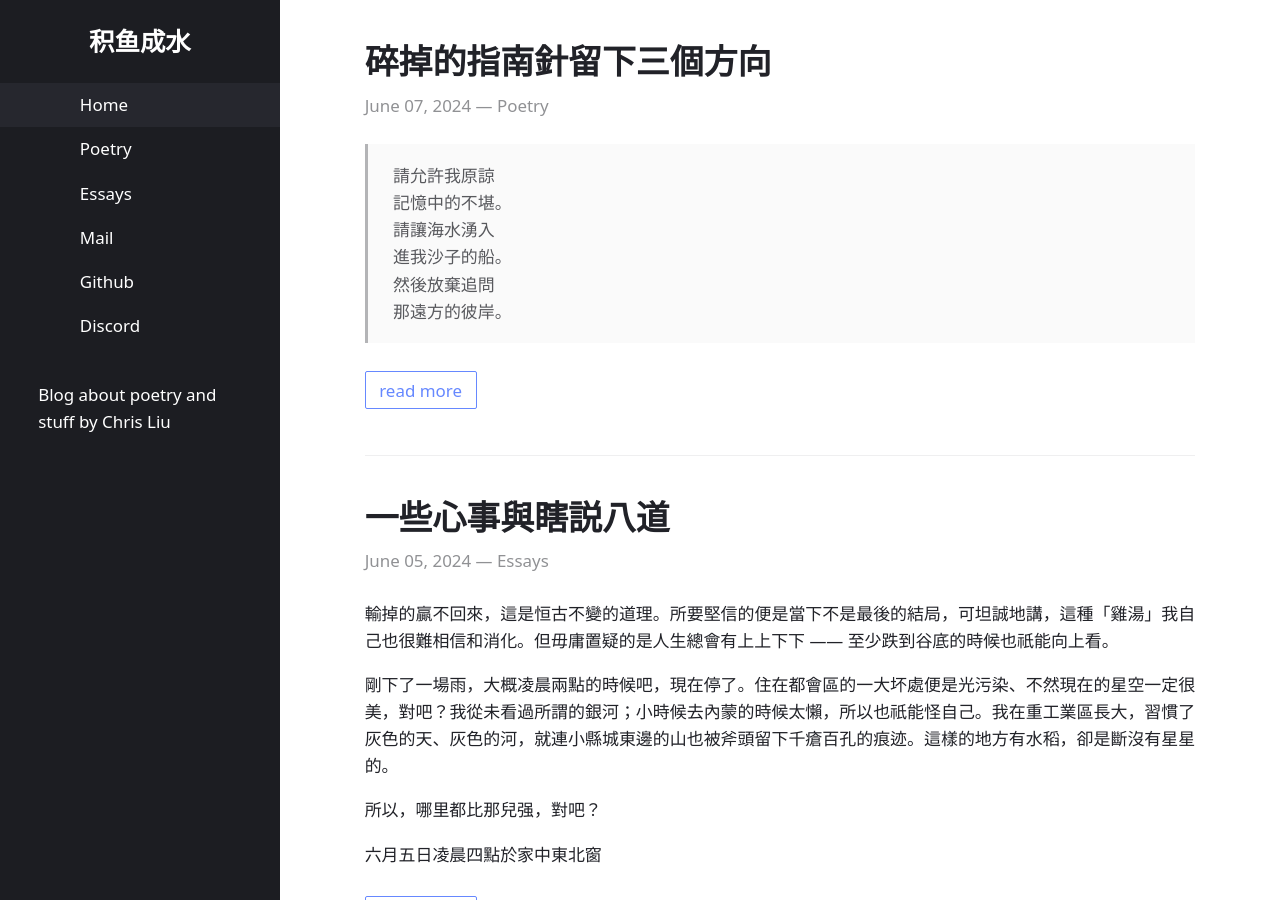
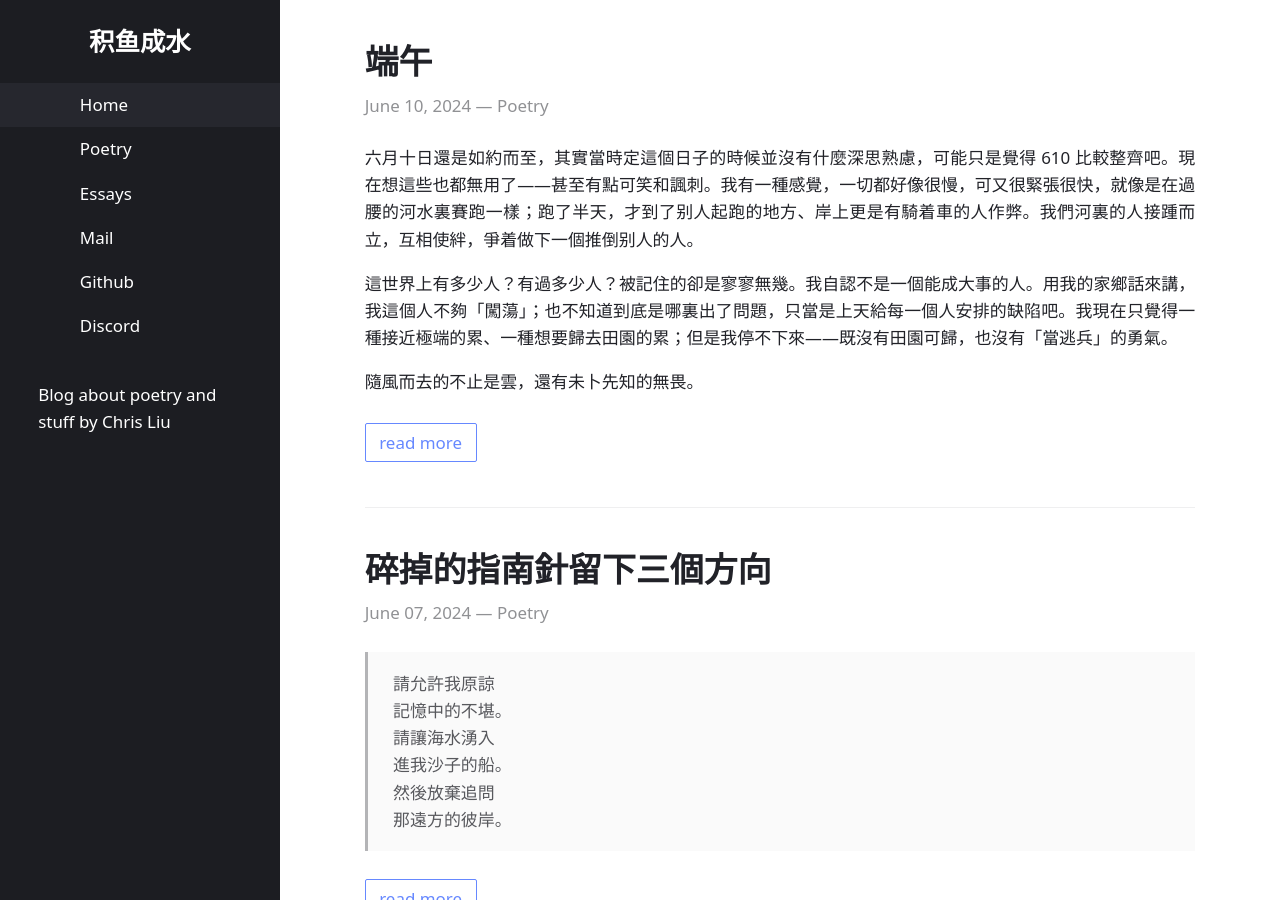
Before and after one commit to chris-zy-liu/chris-zy-liu.github.io, a Jekyll site: the page built from index.html, in a window 1280 px wide and 900 px high. Built offline with Jekyll 4.4.1, drawn with Linux system fonts in a browser that asks for light colours.

Commit message:
script update

```diff
--- /dev/null
+++ b/_posts/2024-06-10-airplane.md
@@ -0,0 +1,10 @@
+---
+title: 端午
+layout: post
+categories: Poetry
+---
+六月十日還是如約而至，其實當時定這個日子的時候並沒有什麼深思熟慮，可能只是覺得 610 比較整齊吧。現在想這些也都無用了——甚至有點可笑和諷刺。我有一種感覺，一切都好像很慢，可又很緊張很快，就像是在過腰的河水裏賽跑一樣；跑了半天，才到了别人起跑的地方、岸上更是有騎着車的人作弊。我們河裏的人接踵而立，互相使絆，爭着做下一個推倒别人的人。
+
+這世界上有多少人？有過多少人？被記住的卻是寥寥無幾。我自認不是一個能成大事的人。用我的家鄉話來講，我這個人不夠「闖蕩」；也不知道到底是哪裏出了問題，只當是上天給每一個人安排的缺陷吧。我現在只覺得一種接近極端的累、一種想要歸去田園的累；但是我停不下來——既沒有田園可歸，也沒有「當逃兵」的勇氣。
+
+隨風而去的不止是雲，還有未卜先知的無畏。
```
Also changed, not shown: _posts/.obsidian/workspace.json (+19 -7 lines).
